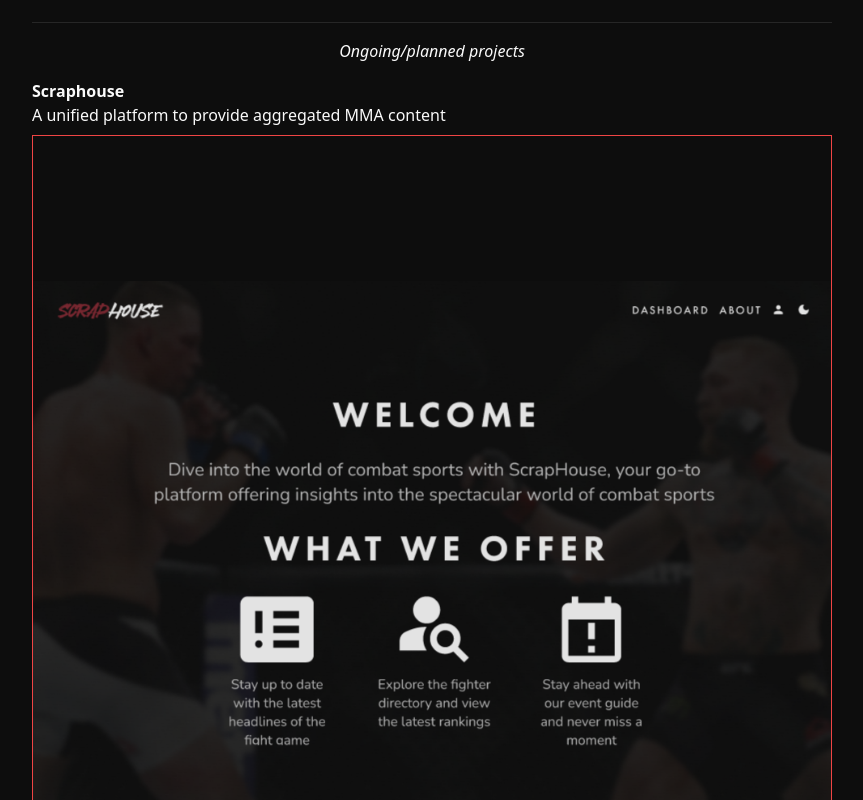
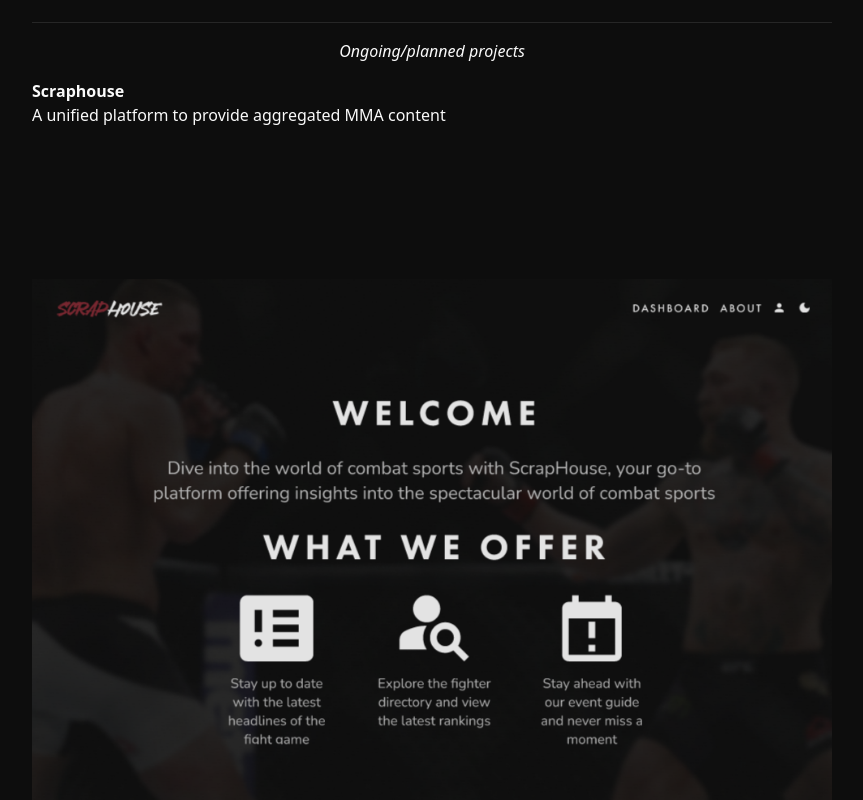
Before and after one commit to Aendoarphin/aend, a React (Vite) app: page / in a window 1280 px wide. Shown: the part 2940-3740 px from the top of the page, without its empty margins (208-1071 px from the left). Built offline with nearby package versions, Linux system fonts and the light colour scheme.

Commit message:
remove border

```diff
--- a/src/components/Projects.tsx
+++ b/src/components/Projects.tsx
@@ -33,7 +33,7 @@
               <h1 className="font-bold">Scraphouse</h1>
               A unified platform to provide aggregated MMA content
               <div className="">
-              <Carousel className="border border-red-500 mt-2 h-max">
+              <Carousel className=" mt-2 h-max">
                   <CarouselContent className="items-center">
                     <CarouselItem><img src="/assets/images/figma/p1.png" alt="image1" className="mx-auto" /></CarouselItem>
                     <CarouselItem><img src="/assets/images/figma/p2.png" alt="image2" className="mx-auto" /></CarouselItem>
```
